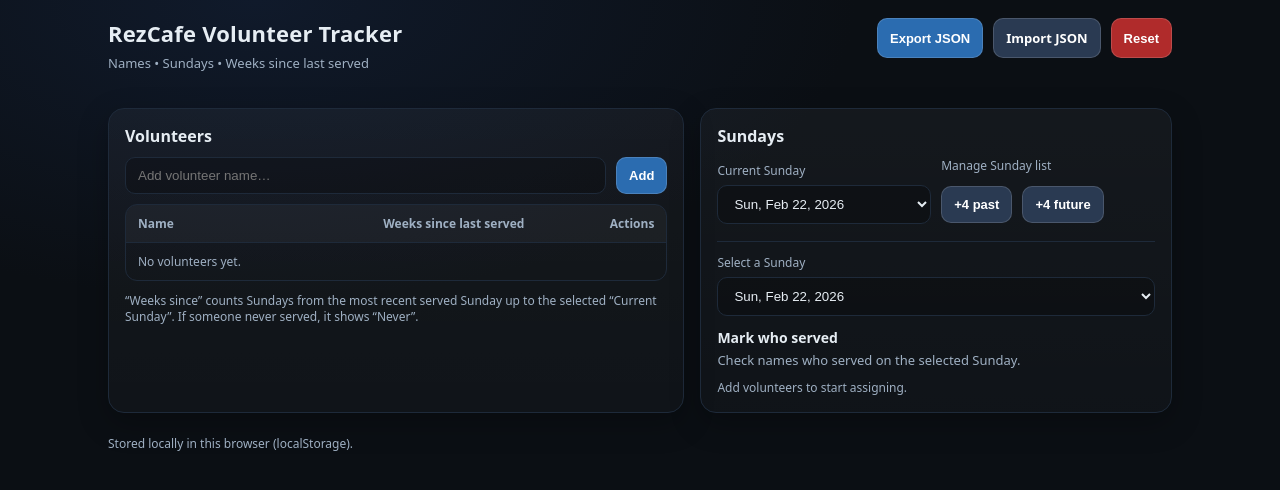
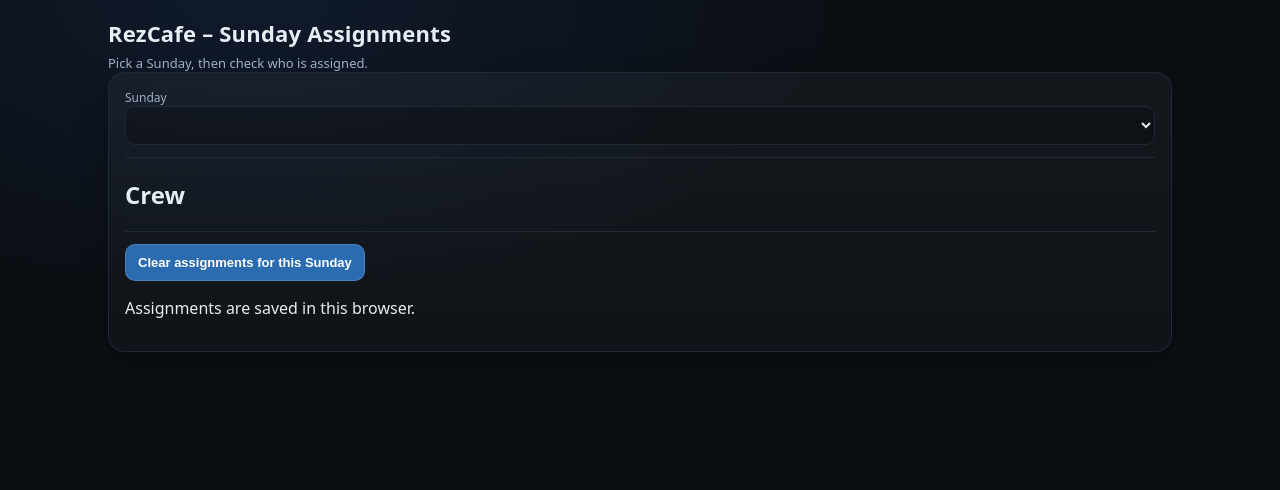
Before and after one commit to yesitsrobb/crewrotation, a plain HTML site: page index.html in a window 1280 px wide. Drawn offline with Linux system fonts and the light colour scheme.

Commit message:
Update title and content for Sunday Assignments page

```diff
--- a/index.html
+++ b/index.html
@@ -2,94 +2,30 @@
 <html lang="en">
 <head>
   <meta charset="utf-8" />
-  <meta name="viewport" content="width=device-width,initial-scale=1" />
-  <title>RezCafe – Volunteer Tracker (MVP)</title>
+  <meta name="viewport" content="width=device-width, initial-scale=1" />
+  <title>RezCafe – Sunday Assignments</title>
   <link rel="stylesheet" href="./styles.css" />
 </head>
 <body>
-  <header class="wrap header">
-    <div>
-      <h1>RezCafe Volunteer Tracker</h1>
-      <p class="sub">Names • Sundays • Weeks since last served</p>
-    </div>
-    <div class="header-actions">
-      <button id="btnExport" class="btn">Export JSON</button>
-      <label class="btn btn-secondary">
-        Import JSON
-        <input id="fileImport" type="file" accept="application/json" hidden />
-      </label>
-      <button id="btnReset" class="btn btn-danger">Reset</button>
-    </div>
-  </header>
+  <main class="wrap">
+    <h1>RezCafe – Sunday Assignments</h1>
+    <p class="sub">Pick a Sunday, then check who is assigned.</p>
 
-  <main class="wrap grid">
-    <!-- Left: Volunteers -->
     <section class="card">
-      <div class="card-head">
-        <h2>Volunteers</h2>
-      </div>
-
-      <form id="addVolunteerForm" class="row">
-        <input id="volunteerName" type="text" placeholder="Add volunteer name…" autocomplete="off" />
-        <button class="btn" type="submit">Add</button>
-      </form>
-
-      <div class="table">
-        <div class="table-row table-head">
-          <div>Name</div>
-          <div class="right">Weeks since last served</div>
-          <div class="right">Actions</div>
-        </div>
-        <div id="volunteerList" class="table-body"></div>
-      </div>
-
-      <p class="hint">
-        “Weeks since” counts Sundays from the most recent served Sunday up to the selected “Current Sunday”.
-        If someone never served, it shows “Never”.
-      </p>
-    </section>
-
-    <!-- Right: Sundays / Assignments -->
-    <section class="card">
-      <div class="card-head">
-        <h2>Sundays</h2>
-      </div>
-
-      <div class="row row-tight">
-        <label class="label">
-          Current Sunday
-          <select id="currentSunday"></select>
-        </label>
-        <label class="label">
-          Manage Sunday list
-          <div class="row row-tight">
-            <button id="btnPrevSundays" class="btn btn-secondary" type="button">+4 past</button>
-            <button id="btnNextSundays" class="btn btn-secondary" type="button">+4 future</button>
-          </div>
-        </label>
-      </div>
+      <label class="label" for="sundaySelect">Sunday</label>
+      <select id="sundaySelect"></select>
 
       <div class="divider"></div>
 
-      <div class="row row-tight">
-        <label class="label">
-          Select a Sunday
-          <select id="selectedSunday"></select>
-        </label>
-      </div>
+      <h2>Crew</h2>
+      <div id="crewList" class="crew"></div>
 
-      <div class="card-subhead">
-        <h3>Mark who served</h3>
-        <p class="sub">Check names who served on the selected Sunday.</p>
-      </div>
+      <div class="divider"></div>
 
-      <div id="servedChecklist" class="checklist"></div>
+      <button id="clearSunday" class="btn danger" type="button">Clear assignments for this Sunday</button>
+      <p class="tiny">Assignments are saved in this browser.</p>
     </section>
   </main>
-
-  <footer class="wrap footer">
-    <span class="muted">Stored locally in this browser (localStorage).</span>
-  </footer>
 
   <script src="./app.js"></script>
 </body>
```
